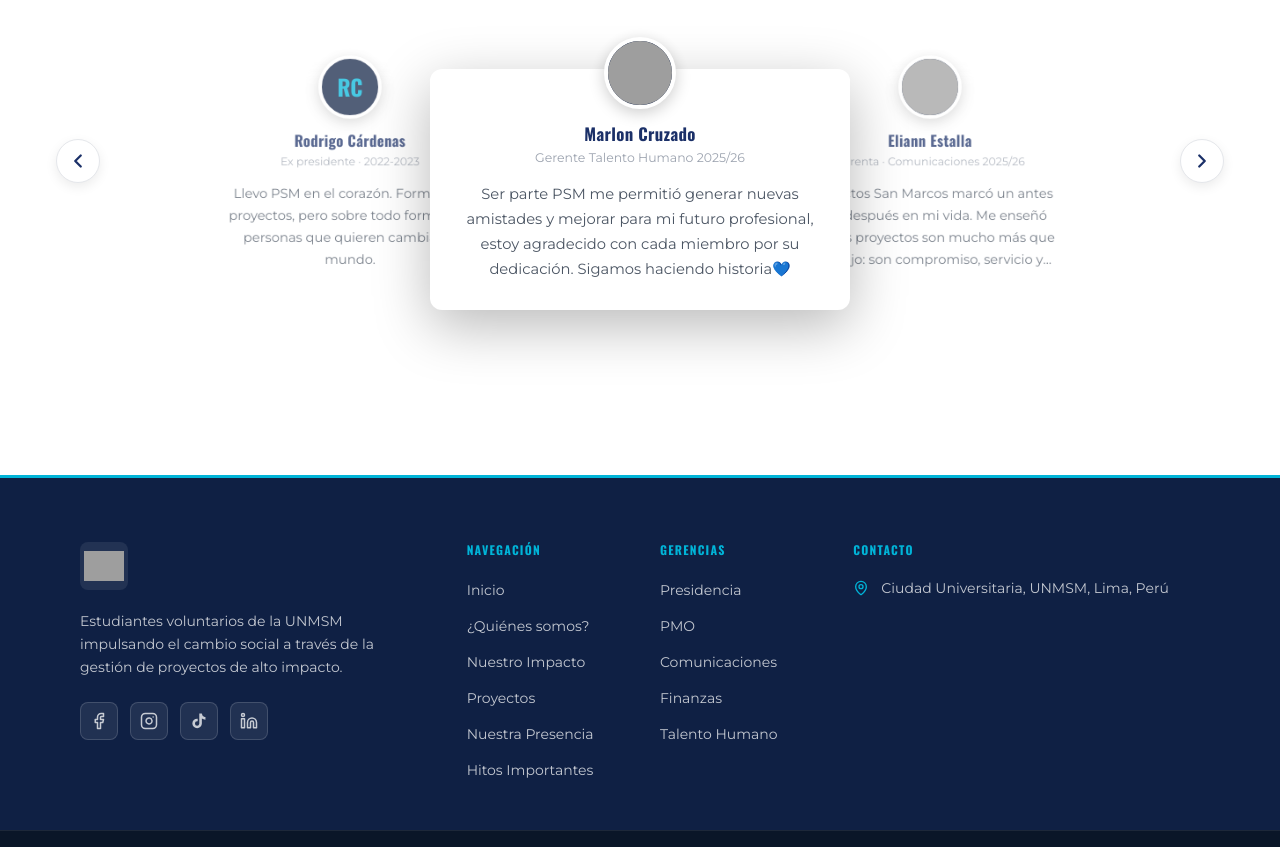
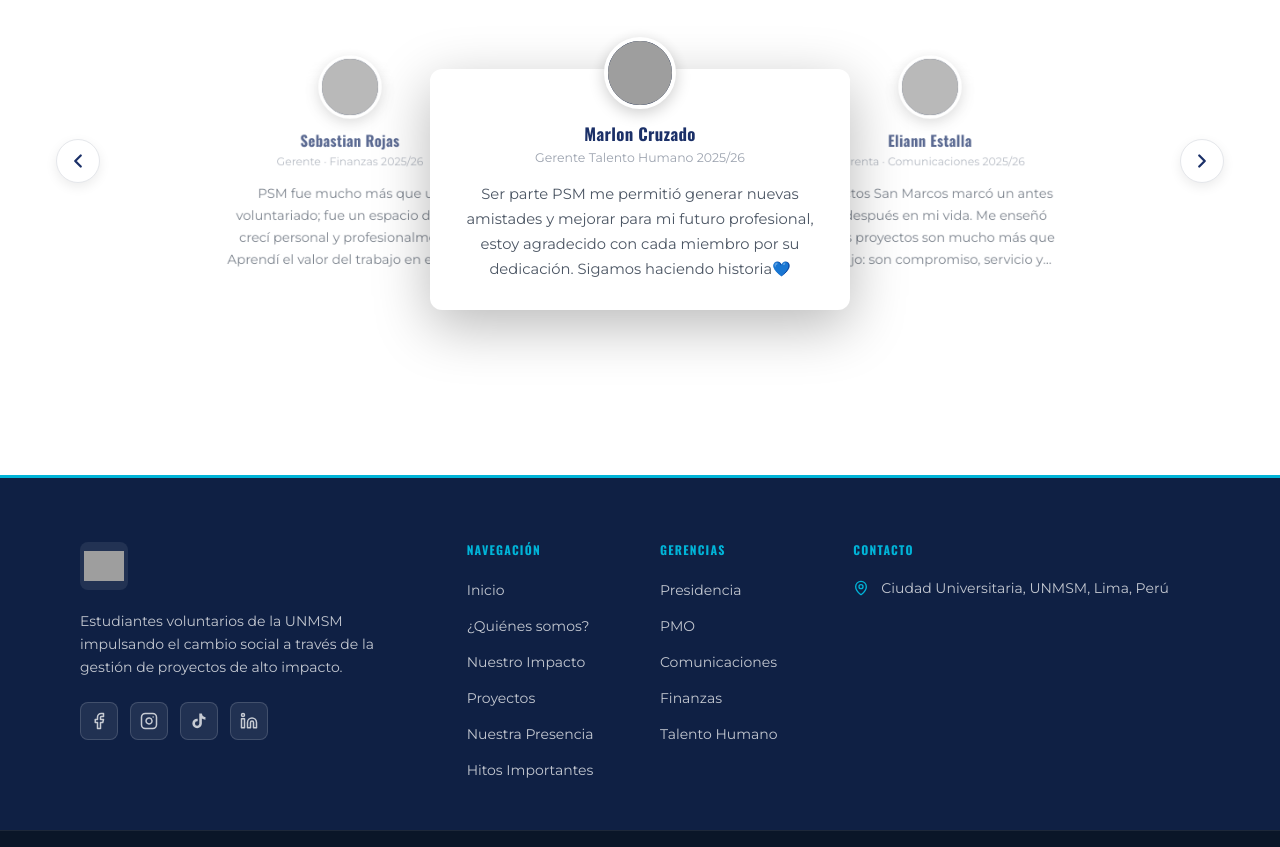
Before and after one commit to Proyecto-San-Marcos/proyectosanmarcos-static, a React (Vite) app: page /comunidad in a window 1280 px wide. Shown: the part 1720-2567 px from the top of the page. Built offline with nearby package versions, Linux system fonts and the light colour scheme; grey boxes are pictures that could not be loaded.

Commit message:
updt testimonios

```diff
--- a/src/pages/LandingComunidad.jsx
+++ b/src/pages/LandingComunidad.jsx
@@ -80,13 +80,6 @@ const voces = [
     cargo: "Gerente · Finanzas 2025/26",
     quote: "PSM fue mucho más que un voluntariado; fue un espacio donde crecí personal y profesionalmente. Aprendí el valor del trabajo en equipo, el liderazgo y el compromiso, mientras fortalecía habilidades y conocía personas que dejaron una huella en mí. Agradezco haber iniciado este camino en Sanamente 2023 y haber tenido la oportunidad de ser DP de Sembrando Sonrisas en Ayacucho, experiencias que siempre recordaré. 💙",
     foto: "https://uvsnieedcxndpdlyemgn.supabase.co/storage/v1/object/public/photos/IMG-20230804-WA0117%20-%20SEBASTIAN%20ANDRE%20ROJAS%20DUENAS.jpg",
-  },
-  {
-    id: 5,
-    nombre: "Rodrigo Cárdenas",
-    cargo: "Ex presidente · 2022-2023",
-    quote: "Llevo PSM en el corazón. Formamos proyectos, pero sobre todo formamos personas que quieren cambiar el mundo.",
-    foto: "",
   },
 ];
 
```
